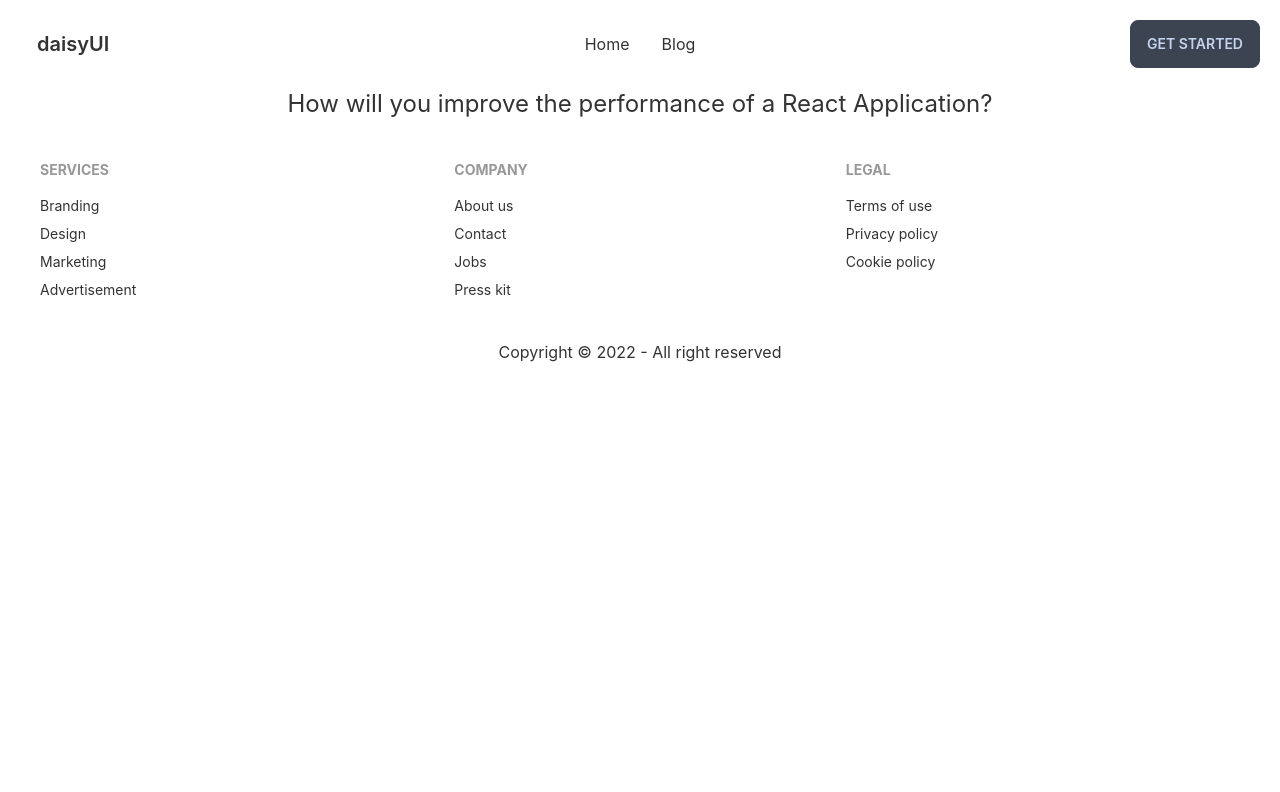
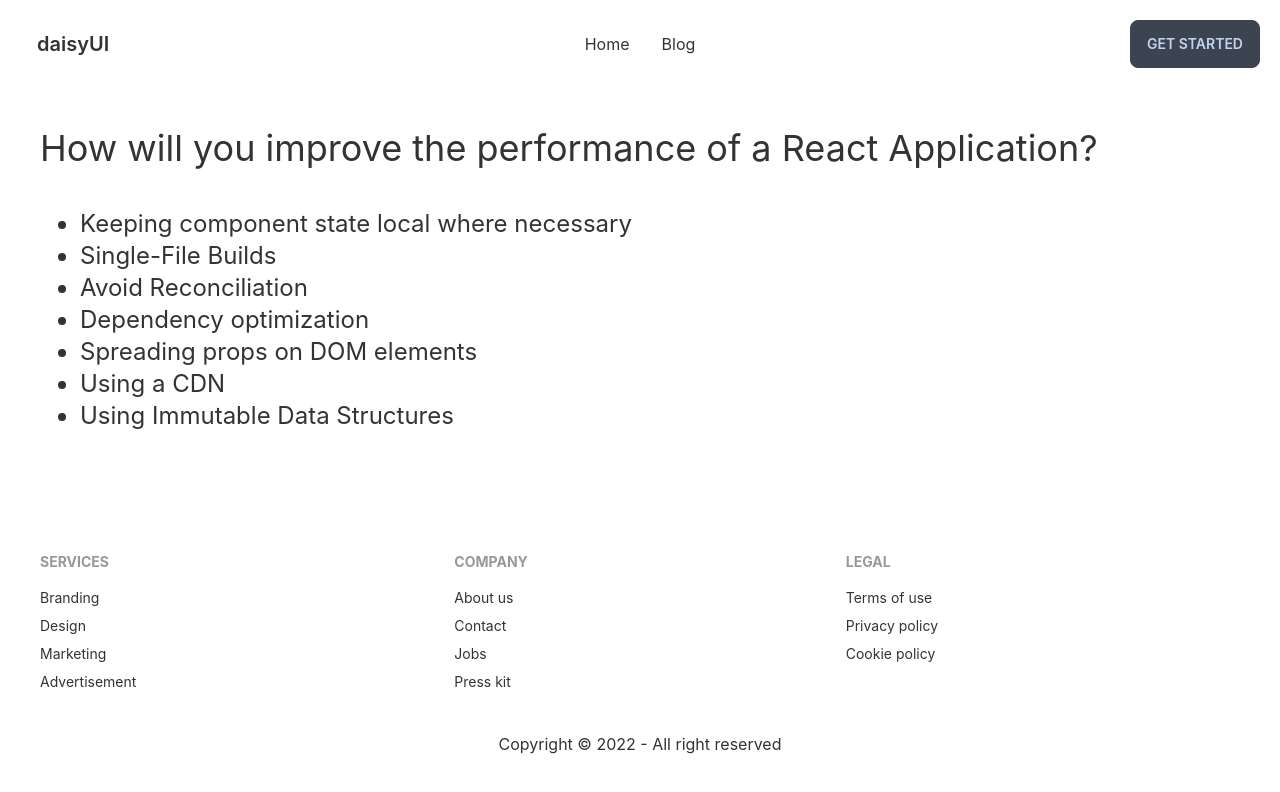
Before and after one commit to monirakandha/manufecture-client-side, a React (Create React App) app: page /blog in a window 1280 px wide. Shown: the top 792 px of the page. Built offline with nearby package versions, Linux system fonts and the light colour scheme.

Commit message:
blog one answer added

```diff
--- a/src/Pages/Blog/Blog.js
+++ b/src/Pages/Blog/Blog.js
@@ -2,8 +2,19 @@ import React from 'react';
 
 const Blog = () => {
     return (
-        <div>
-            <h1 className='text-2xl'>How will you improve the performance of a React Application?</h1>
+        <div className='p-10'>
+            <h1 className='text-4xl text-left'>How will you improve the performance of a React Application?</h1>
+            <div className='p-10'>
+            <ul class="list-disc">
+            <li className='text-2xl text-left'>Keeping component state local where necessary</li>
+            <li className='text-2xl text-left'>Single-File Builds</li>
+            <li className='text-2xl text-left'>Avoid Reconciliation</li>
+            <li className='text-2xl text-left'>Dependency optimization</li>
+            <li className='text-2xl text-left'>Spreading props on DOM elements</li>
+            <li className='text-2xl text-left'>Using a CDN</li>
+            <li className='text-2xl text-left'>Using Immutable Data Structures</li>
+            </ul>
+            </div>
         </div>
     );
 };
```
